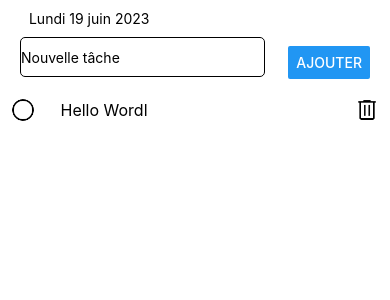
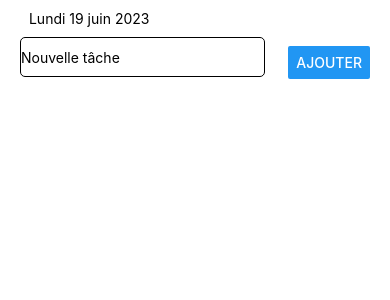
Before and after one commit to camara92/Camaractus, a React Native app: screen / in a window 390 px wide. Shown: the top 300 px of the page. Built offline with nearby package versions, Linux system fonts and the light colour scheme.

Commit message:
mis ajour de la task

```diff
--- a/src/screens/Tasks/TaskTile.js
+++ b/src/screens/Tasks/TaskTile.js
@@ -1,9 +1,10 @@
 import { Text, View, Image, StyleSheet, Pressable } from 'react-native'
 import React, { Component } from 'react'
 
-export function TaskTile ({task}) {
+export function TaskTile ({task, onUpdateTask}) {
   const onchangeStatus = ()=>{
-    alert("Voir le status de la tâche ")
+    onUpdateTask(task.id)
+
   }
   const onDeleteTask = ()=>{
     alert("Supprimer la tâche  ")
--- a/src/screens/Tasks/index.js
+++ b/src/screens/Tasks/index.js
@@ -7,22 +7,17 @@ import TaskForm from './TaskForm';
 export default function TaskScreen() {
     // List des tâches
     // State pour garder en memoire les tâches :
-    const [tasks, SetTask] = useState([
-        {
-            id: 1,
-            title: "Hello Wordl",
-            isCompleted: false,
-        },
+    const [tasks, SetTasks] = useState([
 
     ]);
 const renderItem = ({item})=>{
     return(
-    <TaskTile task= {item} />
+    <TaskTile task= {item} onUpdateTask = {onUpdateTask} />
     )
 }
     // ajouter une fonction pour une tâche au state
     const onAddTask = (title)=>{
-        SetTask([...tasks, {
+        SetTasks([...tasks, {
             id: Date.now(),
             title,
              isCompleted: false
@@ -31,7 +26,24 @@ const renderItem = ({item})=>{
     }
     // 2* Task counter => props é title
     // TaskList : retourner les flatlist où il y a la liste des tâches
+    const onUpdateTask =(id)=>{
+        let newTasks = []
+        tasks.forEach(t=>{
+            if(t.id==id){
+                newTasks.push(t)
+                return;
+            }
+                newTasks.push({
+                    id,
+                    title: "Tâche ajoutée avec success",
+                    // title: t.title,
+                    isCompleted: !t.isCompleted
+                })
 
+        })
+
+        SetTasks(newTasks)
+    }
     return (
         <View>
 
```
